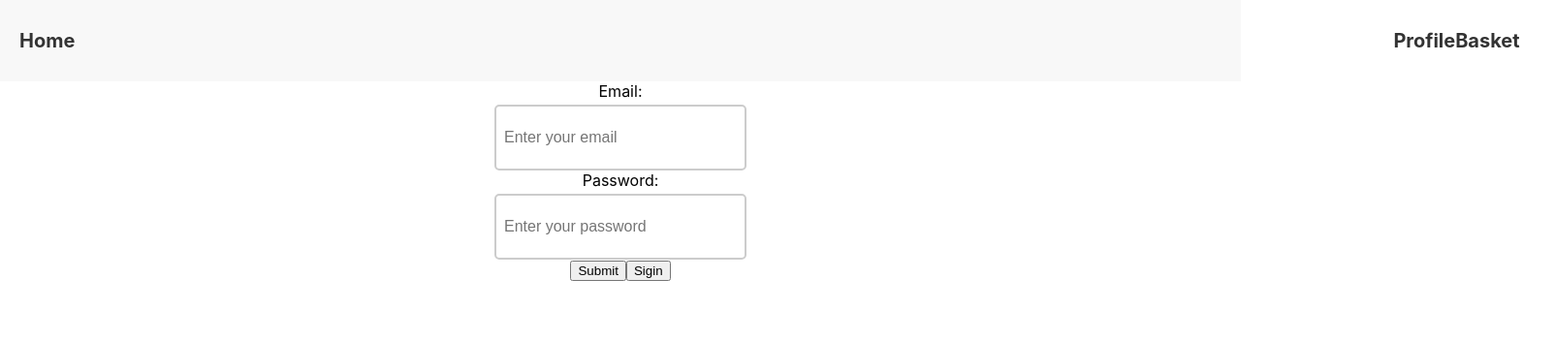
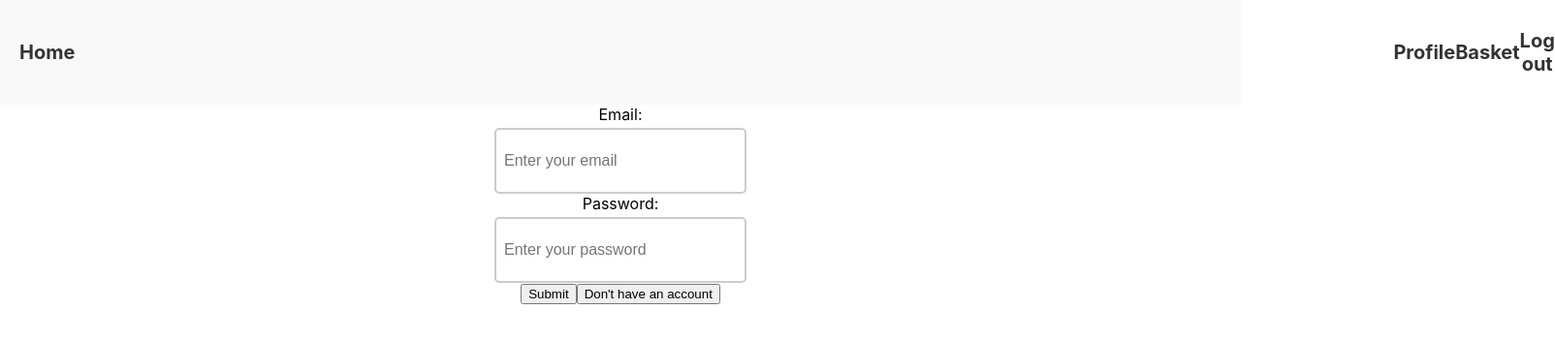
Before and after one commit to Mutotu/getDealFrontend, a React (Create React App) app: page /login in a window 1280 px wide. Shown: the top 352 px of the page at 97% size, 1604 px wide, since content can reach past the window. Built offline with nearby package versions, Linux system fonts and the light colour scheme.

Commit message:
added log out functionality

```diff
--- a/src/pages/Header.tsx
+++ b/src/pages/Header.tsx
@@ -1,7 +1,14 @@
 import { useNavigate } from "react-router-dom";
-
+import { useDispatch } from "react-redux";
+import { refreshState } from "../store/user/userSlice";
 const Header = () => {
   const navigation = useNavigate();
+  const dispatch = useDispatch();
+
+  const logout = () => {
+    dispatch(refreshState())
+    navigation("/")
+  }
   return (
     <div className='header-container'>
       <ul>
@@ -10,6 +17,7 @@ const Header = () => {
           Profile
         </li>
         <li onClick={() => navigation("/basket")}>Basket</li>
+        <li onClick={logout}>Log out</li>
       </ul>
     </div>
   );
--- a/src/pages/Login.tsx
+++ b/src/pages/Login.tsx
@@ -73,7 +73,7 @@ const MyForm: React.FC = () => {
       )}
       <div>
         <button type='submit'>Submit</button>
-        <button onClick={() => navigate("/signup")}>Sigin</button>
+        <button onClick={() => navigate("/signup")}>Don't have an account</button>
       </div>
     </StyledForm>
   );
--- a/src/pages/SignUp.tsx
+++ b/src/pages/SignUp.tsx
@@ -89,10 +89,10 @@ const SignUp: React.FC = () => {
       {userInfo.error ? (
         <ErrorMessage>Please fill in all fields.</ErrorMessage>
       ) : (
-        ""
-      )}
+          ""
+        )}
       <button type='submit'>Submit</button>
-      <button onClick={() => navigate("/login")}>Login</button>
+      <button onClick={() => navigate("/login")}>Have an account</button>
     </StyledForm>
   );
 };
```
